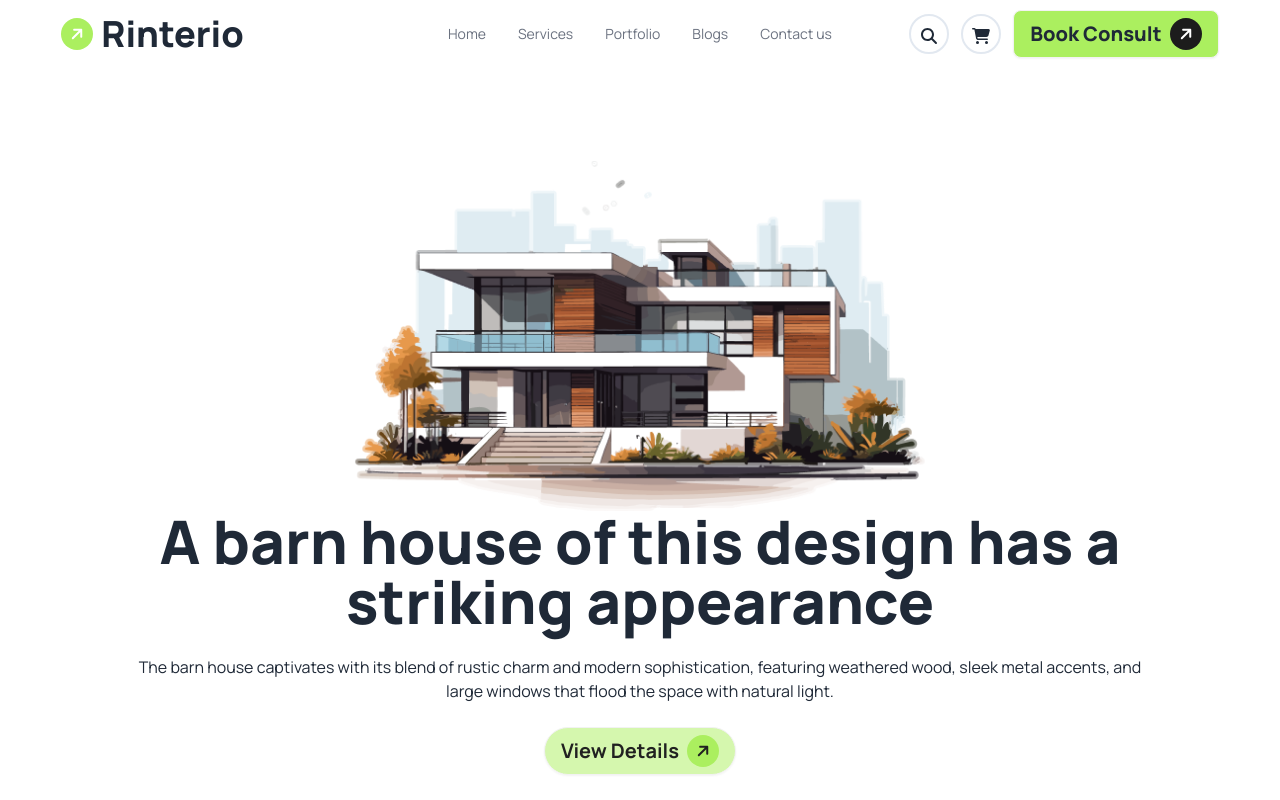
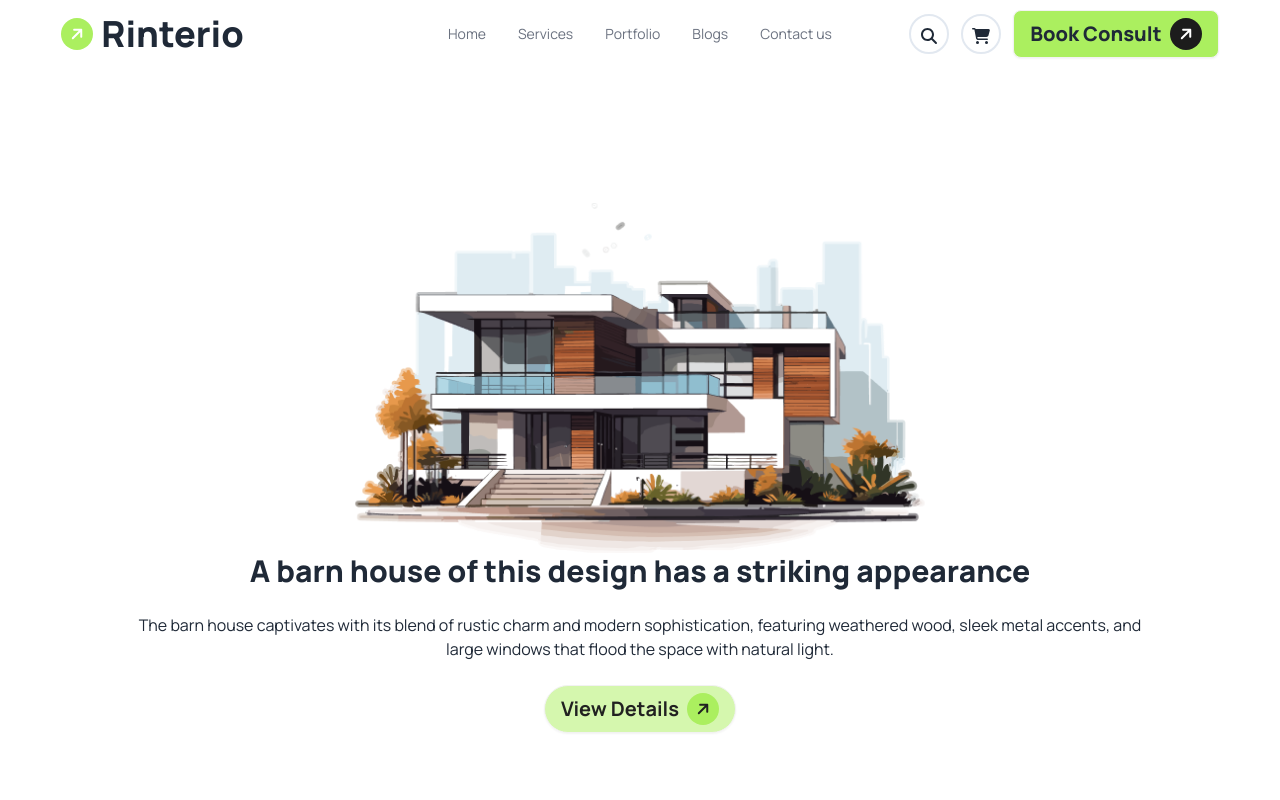
Before and after one commit to abdullahsofte/assignment_three, a plain HTML site: page index.html in a window 1280 px wide. Shown: the top 800 px of the page. Drawn offline with nearby package versions, Linux system fonts and the light colour scheme.

```diff
--- a/index.html
+++ b/index.html
@@ -88,7 +88,7 @@
                 <div class="hero-content text-center">
                     <div class="max-w-5xl">
                         <img class="mx-auto" src="images/banner.png" alt="">
-                        <h1 class="text-6xl font-extrabold ">A barn house of this design has a striking appearance</h1>
+                        <h1 class="text-6xl sm:text-3xl font-extrabold ">A barn house of this design has a striking appearance</h1>
                         <p class="py-6">
                             The barn house captivates with its blend of rustic charm and modern sophistication,
                             featuring weathered wood, sleek metal
```
